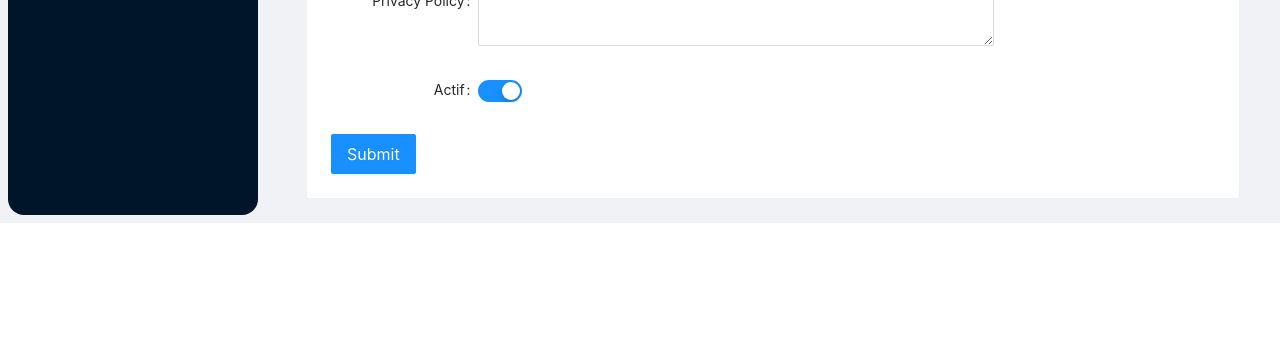
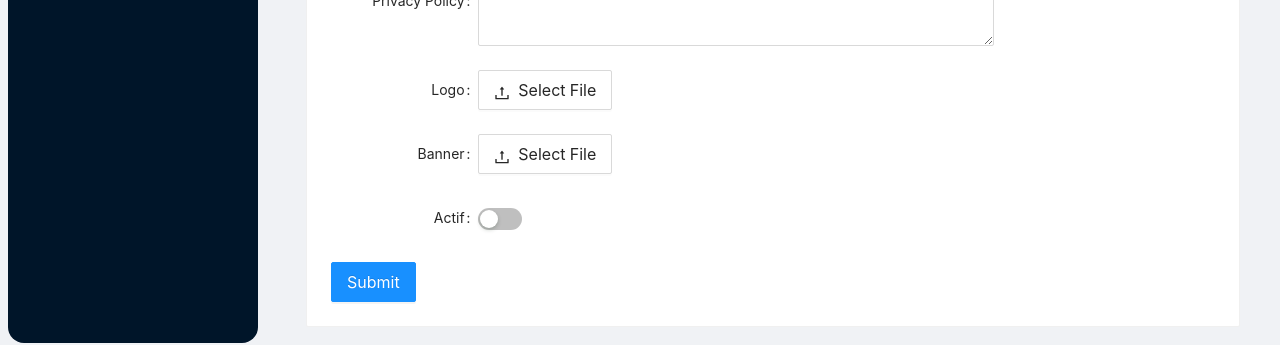
Before and after one commit to Abderrafii/appiStadium, a Next.js app: page /namespaces/add in a window 1280 px wide. Shown: the part 864-1209 px from the top of the page. Before the commit the page ends 1087 px from the top, so only its background shows below. Built offline with nearby package versions, Linux system fonts and the light colour scheme; no server answers.

Commit message:
namespace crud done

```diff
--- a/Utils/http/http.js
+++ b/Utils/http/http.js
@@ -113,5 +113,6 @@ export const http = (
         },
         requestForLocationHeader,
     ];
+    console.log('params : ', params, sendBlob, data);
     return (receiveBlob ? requestForBlob : request)(...params);
 };
--- a/config/apis.js
+++ b/config/apis.js
@@ -1,4 +1,4 @@
-import {http, HTTP_METHODS} from '../Utils/http/http';
+import {CONTENT_TYPE, http, HTTP_METHODS} from '../Utils/http/http';
 import {httpPublic} from '../Utils/http/httpPublic';
 
 export const userAuthentication = (userAuth) =>
@@ -9,8 +9,14 @@ export const checkAccessToken = () => {
 };
 
 export const listNameSpaces = () => http(`namespaces`, HTTP_METHODS.GET);
-export const createNameSpace = (data) => http(`namespaces`, HTTP_METHODS.POST, {body: data});
-export const editNameSpace = (id, data) => http(`namespaces/${id}`, HTTP_METHODS.PATCH, {body: data});
+export const createNameSpace = (data) => http(`namespaces`, HTTP_METHODS.POST,  {
+    headers: { ...CONTENT_TYPE.FORM_DATA },
+    body: data,
+},true);
+export const editNameSpace = (id, data) => http(`namespaces/${id}`, HTTP_METHODS.PATCH, {
+    headers: { ...CONTENT_TYPE.FORM_DATA },
+    body: data,
+},true);
 export const getNamespaceDetails = (id) => http(`namespaces/${id}`, HTTP_METHODS.GET);
 
 export const getSystemUsers = () => http(`system/users`, HTTP_METHODS.GET);
--- a/pages/namespaces/[id]/edit.js
+++ b/pages/namespaces/[id]/edit.js
@@ -2,7 +2,9 @@ import {useEffect, useState} from "react";
 import {editNameSpace, getNamespaceDetails, getSystemUsers} from "../../../config/apis";
 import Loader from "../../../components/Loader";
 import {useRouter} from "next/router";
-import {Alert, Button, Card, Form, Input, Select, Switch} from "antd";
+import {Alert, Button, Card, Form, Input, Select, Switch, Upload} from "antd";
+import {valuesToFormData} from "../_utils";
+import {UploadOutlined} from "@ant-design/icons";
 
 const NamespaceEdit = () => {
     const [namespace, setNamespace] = useState({});
@@ -14,12 +16,20 @@ const NamespaceEdit = () => {
     const router = useRouter();
     const {id} = router.query
 
+    const getFile = (e) => {
+        const f = e.file;
+        f.filename = f.name;
+        return f
+    };
+
 
     useEffect(() => {
         setLoading(true);
         if (id)
             getNamespaceDetails(id).then(res => {
                 if (res.status === 200) {
+                    res.data.defaultLanguage = res.data.languages.default
+                    res.data.languages = res.data.languages.available
                     setNamespace(res.data);
                     setError(null);
                 } else {
@@ -44,10 +54,8 @@ const NamespaceEdit = () => {
         return <Loader/>
 
     function onFinish(values) {
-        const languages = values.languages
-        values.languages = languages?.available.join(',')
-        values.defaultLanguage = languages?.default
-        editNameSpace(id, values).then(res => {
+        const data = valuesToFormData(values);
+        editNameSpace(id, data).then(res => {
             if (res.status === 200) {
                 setMessage(res.detail);
                 setError(null);
@@ -107,14 +115,14 @@ const NamespaceEdit = () => {
                     <Form.Item name='email' label='Email' rules={[{required: true}]}>
                         <Input placeholder='me@example.com'/>
                     </Form.Item>
-                    <Form.Item name={["languages", "available"]}  label='Languages'>
+                    <Form.Item name={"languages"} label='Languages'>
                         <Select rules={[{required: true}]} mode={"multiple"}>
                             <Select.Option value='fr'>Français</Select.Option>
                             <Select.Option value='en'>Anglais</Select.Option>
                             <Select.Option value='es'>Espagnole</Select.Option>
                         </Select>
                     </Form.Item>
-                    <Form.Item name={["languages", "default"]} label='Default Languages'>
+                    <Form.Item name={"defaultLanguage"} label='Default Languages'>
                         <Select rules={[{required: true}]}>
                             <Select.Option value='fr'>Français</Select.Option>
                             <Select.Option value='en'>Anglais</Select.Option>
@@ -151,8 +159,20 @@ const NamespaceEdit = () => {
                     <Form.Item name='privacyPolicy' label='Privacy Policy'>
                         <Input.TextArea/>
                     </Form.Item>
-                    <Form.Item label="Actif" name="is_active" valuePropName="is_active">
-                        <Switch defaultChecked/>
+                    <Form.Item getValueFromEvent={getFile} name='logo' label='Logo'>
+                        <Upload   beforeUpload={()=> {
+                            return false
+                        }} multiple={false}>
+                            <Button icon={<UploadOutlined/>}>Select File</Button>
+                        </Upload>
+                    </Form.Item>
+                    <Form.Item getValueFromEvent={getFile} name='banner' label='Banner'>
+                        <Upload   beforeUpload={()=> {return false}}>
+                            <Button icon={<UploadOutlined/>}>Select File</Button>
+                        </Upload>
+                    </Form.Item>
+                    <Form.Item label="Actif" name="is_active">
+                        <Switch />
                     </Form.Item>
                     <Button type='primary' htmlType='submit'>
                         Submit
--- /dev/null
+++ b/pages/namespaces/_utils.js
@@ -0,0 +1,15 @@
+export const valuesToFormData = (values) => {
+    const data = new FormData();
+    data.append('owner', values.owner);
+    data.append('is_active', values.is_active);
+    data.append('label', values.label);
+    data.append('description', values.description);
+    data.append('email', values.email);
+    data.append('defaultLanguage', values.defaultLanguage);
+    data.append('languages', values.languages);
+    data.append('system_users', values.system_users);
+    data.append('telephone', values.phone);
+    data.append('logo', values.logo);
+    data.append('banner', values.banner);
+    return data;
+}
--- a/pages/namespaces/add.js
+++ b/pages/namespaces/add.js
@@ -1,7 +1,9 @@
-import {Alert, Button, Card, Form, Input, Select, Switch} from 'antd';
+import {Alert, Button, Card, Form, Input, Select, Switch, Upload} from 'antd';
 import {useEffect, useState} from 'react';
 import {useRouter} from "next/router";
 import {createNameSpace, getSystemUsers} from "../../config/apis";
+import {UploadOutlined} from '@ant-design/icons';
+import {valuesToFormData} from "./_utils";
 
 const NamespaceAdd = () => {
     const [values, setValues] = useState({});
@@ -27,8 +29,15 @@ const NamespaceAdd = () => {
         });
     }, []);
 
-    function onFinish() {
-        createNameSpace(values).then(res => {
+    const getFile = (e) => {
+        const f = e.file;
+        f.filename = f.name;
+        return f
+    };
+
+    function onFinish(values) {
+        const data = valuesToFormData(values);
+        createNameSpace(data).then(res => {
             if (res.status === 200) {
                 setMessage(res.detail);
                 setError(null);
@@ -131,8 +140,20 @@ const NamespaceAdd = () => {
                     <Form.Item name='privacyPolicy' label='Privacy Policy'>
                         <Input.TextArea/>
                     </Form.Item>
-                    <Form.Item label="Actif" name="is_active" valuePropName="is_active">
-                        <Switch defaultChecked/>
+                    <Form.Item getValueFromEvent={getFile} name='logo' label='Logo'>
+                        <Upload   beforeUpload={()=> {
+                            return false
+                        }} multiple={false}>
+                            <Button icon={<UploadOutlined/>}>Select File</Button>
+                        </Upload>
+                    </Form.Item>
+                    <Form.Item getValueFromEvent={getFile} name='banner' label='Banner'>
+                        <Upload   beforeUpload={()=> {return false}}>
+                            <Button icon={<UploadOutlined/>}>Select File</Button>
+                        </Upload>
+                    </Form.Item>
+                    <Form.Item label="Actif" name="is_active">
+                        <Switch />
                     </Form.Item>
                     <Button type='primary' htmlType='submit'>
                         Submit
```
